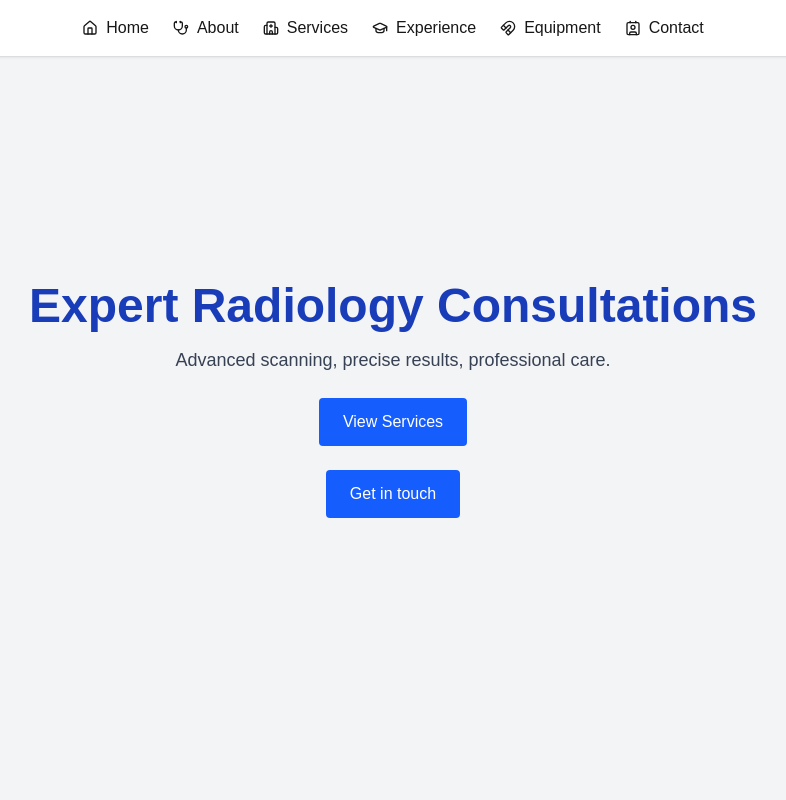
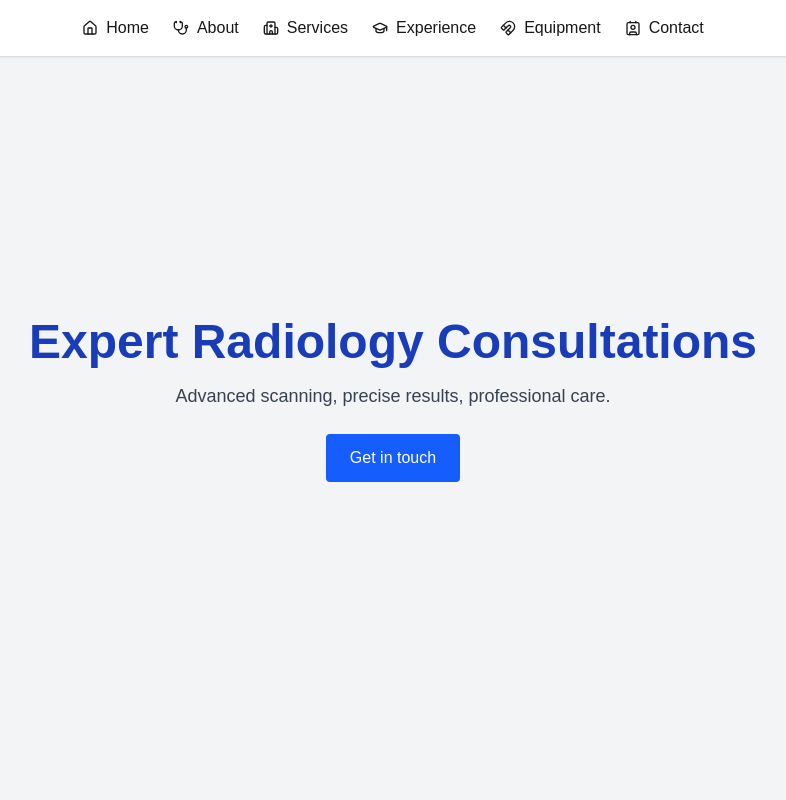
Before and after one commit to djordjevukosavljevic/YourOrtho, a Next.js app: page / in a window 1280 px wide. Shown: the top 800 px of the page, without its empty margins (247-1033 px from the left). Built offline with nearby package versions, Linux system fonts and the light colour scheme.

Commit message:
added some minor change

```diff
--- a/src/app/page.tsx
+++ b/src/app/page.tsx
@@ -39,9 +39,6 @@ export default function HomePage() {
       <section id="hero" className="min-h-screen flex flex-col items-center justify-center bg-gray-100">
         <h1 className="text-5xl font-bold text-center text-blue-800">Expert Radiology Consultations</h1>
         <p className="mt-4 text-lg text-center text-gray-700">Advanced scanning, precise results, professional care.</p>
-        <a href="#services" className="mt-6 px-6 py-3 bg-blue-600 text-white rounded hover:bg-blue-700">
-          View Services
-        </a>
         <a href="#contact" className="mt-6 px-6 py-3 bg-blue-600 text-white rounded hover:bg-blue-700">
           Get in touch
         </a>
```
